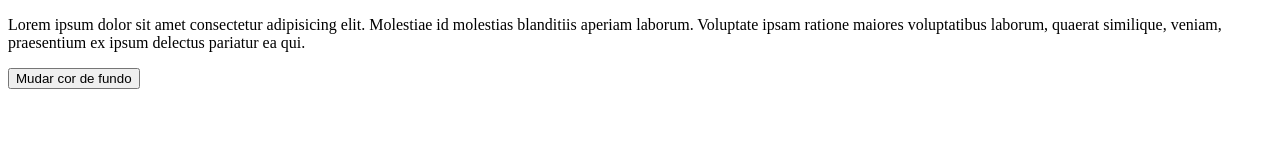
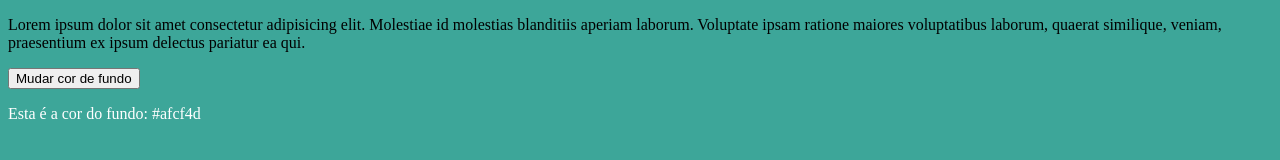
Before and after one commit to EstevaoLocks/JavaScript, a plain HTML site: page Set-Backcolor/index.html in a window 1280 px wide. Both pictures are taken after a click on the button "Mudar cor de fundo". Drawn offline with Linux system fonts and the light colour scheme.

Commit message:
concluindo pagina que muda de cor

```diff
--- a/Set-Backcolor/index.html
+++ b/Set-Backcolor/index.html
@@ -11,6 +11,6 @@
     <button id="btn">Mudar cor de fundo</button>
 
 
-    <script src="script.js"></script>
+    <script id="script" src="script.js"></script>
 </body>
 </html>
--- a/Set-Backcolor/script.js
+++ b/Set-Backcolor/script.js
@@ -3,6 +3,34 @@ let btn = document.getElementById("btn");
 //Define bandeira sinalizadora
 let flag = true;
 
+function randomColor () {
+    return (
+        // O "#" é para o código da cor
+        // O math.floor arredonda o número (para baixo)
+        // O math.random gera um número aleatório (entre [0; 1[)
+        // O "* 0x1000000" multiplica o número aleatório por esse número (que é um número hexadecimal)
+        // O toString converte o resultado em uma string (hexadecimal)
+        // O padStart garante que esse número tenha 6 caracteres, pois se ele não tiver, será completado com zeros
+        '#' + Math.floor(Math.random() * 0x1000000).toString(16).padStart(6, '0')
+    )
+}
+
+let elementP = '';
+
 btn.addEventListener("click", function () {
-    document.body.style.backgroundColor = ran
+    document.body.style.backgroundColor = randomColor();
+
+    if (document.getElementById("oP") === null) {
+
+        elementP = document.createElement("p");
+        elementP.setAttribute("id", "oP");
+        document.body.appendChild(elementP);
+        elementP.innerHTML = "Esta é a cor do fundo: " + randomColor();
+        document.getElementById("oP").style.color = "#ffffff";
+
+    }else {
+
+        elementP.innerHTML = "Esta é a cor do fundo: " + randomColor();
+        document.getElementById("oP").style.color = "#ffffff";
+    }
 });
```
